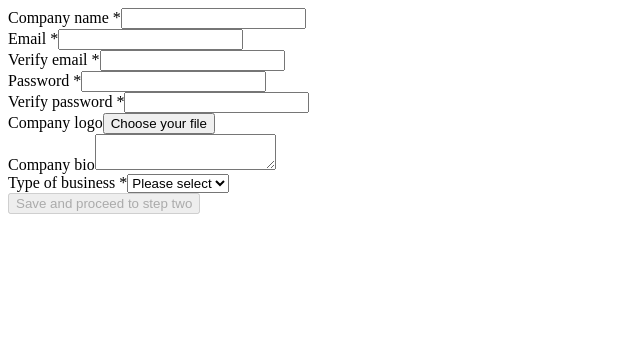
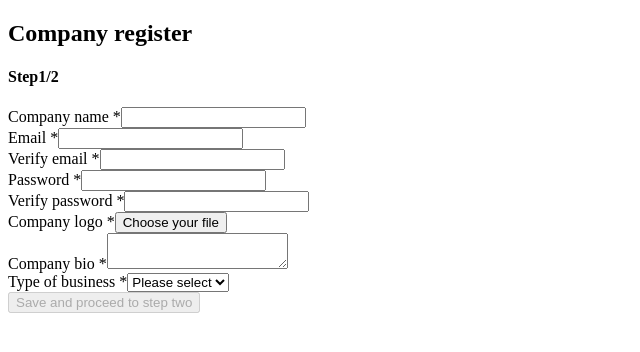
Before and after one commit to netojose/women-boss-society-test-site, a React app: page /register/company in a window 1280 px wide. Shown: the top 352 px of the page, without its empty margins (0-640 px from the left). Built offline with nearby package versions, Linux system fonts and the light colour scheme.

Commit message:
forms - validation

```diff
--- a/package.json
+++ b/package.json
@@ -33,6 +33,7 @@
   },
   "dependencies": {
     "@emotion/core": "^10.0.17",
+    "Validator": "^1.0.8",
     "prop-types": "^15.7.2",
     "react": "^16.10.1",
     "react-dom": "^16.10.1",
--- a/src/components/Form/File.js
+++ b/src/components/Form/File.js
@@ -3,6 +3,7 @@ import PropTypes from 'prop-types'
 
 import inputPropTypes from './input-propTypes'
 import InputWrapper from './InputWrapper'
+import InputError from './InputError'
 
 const imageTypes = ['image/gif', 'image/jpeg', 'image/png']
 
@@ -23,13 +24,14 @@ const File = ({ label, name, accept, showPreview }) => {
     }, [inputFileRef])
     return (
         <InputWrapper label={label} id={name}>
-            {({ handleChange, value }) => (
+            {({ handleChange, value, error }) => (
                 <>
                     <input
                         type="button"
                         value="Choose your file"
                         onClick={handleInputFileClick}
                     />
+                    <InputError error={error} />
                     <input
                         hidden
                         type="file"
--- a/src/components/Form/Form.js
+++ b/src/components/Form/Form.js
@@ -3,7 +3,7 @@ import PropTypes from 'prop-types'
 
 import FormContext from './context'
 
-const Form = ({ children, onSubmit, onChange }) => {
+const Form = ({ children, onSubmit, onChange, errors }) => {
     const [values, setValues] = useState({})
     const handleSubmit = useCallback(
         e => {
@@ -14,6 +14,7 @@ const Form = ({ children, onSubmit, onChange }) => {
     )
     const context = {
         values,
+        errors,
         handleChange: ({ target: { name: field, value } }) => {
             const data = { ...values, [field]: value }
             onChange({ field, value, data })
@@ -31,13 +32,15 @@ const Form = ({ children, onSubmit, onChange }) => {
 
 Form.defaultProps = {
     onSubmit: () => undefined,
-    onChange: () => undefined
+    onChange: () => undefined,
+    errors: {}
 }
 
 Form.propTypes = {
     children: PropTypes.node.isRequired,
     onSubmit: PropTypes.func,
-    onChange: PropTypes.func
+    onChange: PropTypes.func,
+    errors: PropTypes.shape({})
 }
 
 export default Form
--- a/src/components/Form/Input.js
+++ b/src/components/Form/Input.js
@@ -3,10 +3,12 @@ import PropTypes from 'prop-types'
 
 import inputPropTypes from './input-propTypes'
 import InputWrapper from './InputWrapper'
+import InputError from './InputError'
 
 const Input = ({ label, name, type }) => (
     <InputWrapper label={label} id={name}>
-        {({ handleChange, value }) => (
+        {({ handleChange, value, error }) => (
+            <>
                 <input
                     id={name}
                     name={name}
@@ -14,6 +16,8 @@ const Input = ({ label, name, type }) => (
                     type={type}
                     onChange={handleChange}
                 />
+                <InputError error={error} />
+            </>
         )}
     </InputWrapper>
 )
--- /dev/null
+++ b/src/components/Form/InputError.js
@@ -0,0 +1,10 @@
+import React from 'react'
+import PropTypes from 'prop-types'
+
+const InputError = ({ error }) => error && <span>{error}</span>
+
+InputError.propTypes = {
+    error: PropTypes.string.isRequired
+}
+
+export default InputError
--- a/src/components/Form/InputWrapper.js
+++ b/src/components/Form/InputWrapper.js
@@ -4,11 +4,13 @@ import PropTypes from 'prop-types'
 import FormContext from './context'
 
 const InputWrapper = ({ children, label, id }) => {
-    const { values, handleChange } = useContext(FormContext)
+    const { values, errors, handleChange } = useContext(FormContext)
+    const value = values[id] || ''
+    const error = errors[id] || ''
     return (
         <div>
             <label htmlFor={id}>{label}</label>
-            {children({ value: values[id] || '', handleChange })}
+            {children({ value, error, handleChange })}
         </div>
     )
 }
--- a/src/components/Form/Select.js
+++ b/src/components/Form/Select.js
@@ -3,17 +3,26 @@ import PropTypes from 'prop-types'
 
 import inputPropTypes from './input-propTypes'
 import InputWrapper from './InputWrapper'
+import InputError from './InputError'
 
 const Select = ({ label, name, options }) => (
     <InputWrapper label={label} id={name}>
-        {({ handleChange, value }) => (
-            <select id={name} name={name} onChange={handleChange} value={value}>
+        {({ handleChange, value, error }) => (
+            <>
+                <select
+                    id={name}
+                    name={name}
+                    onChange={handleChange}
+                    value={value}
+                >
                     {options.map(option => (
                         <option key={option.value} value={option.value}>
                             {option.label}
                         </option>
                     ))}
                 </select>
+                <InputError error={error} />
+            </>
         )}
     </InputWrapper>
 )
--- a/src/components/Form/Textarea.js
+++ b/src/components/Form/Textarea.js
@@ -2,16 +2,20 @@ import React from 'react'
 
 import inputPropTypes from './input-propTypes'
 import InputWrapper from './InputWrapper'
+import InputError from './InputError'
 
 const Textarea = ({ label, name }) => (
     <InputWrapper label={label} id={name}>
-        {({ handleChange, value }) => (
+        {({ handleChange, value, error }) => (
+            <>
                 <textarea
                     id={name}
                     name={name}
                     value={value}
                     onChange={handleChange}
                 />
+                <InputError error={error} />
+            </>
         )}
     </InputWrapper>
 )
--- a/src/screens/RegisterCompany/RegisterCompany.js
+++ b/src/screens/RegisterCompany/RegisterCompany.js
@@ -1,19 +1,61 @@
-import React, { useCallback } from 'react'
+import React, { useCallback, useState } from 'react'
 
 import Form from '../../components/Form'
+import validator from '../../utils/validator'
+import { maxwords } from '../../utils/custom-validation-rules'
 
 export default () => {
-    const handleSubmit = useCallback(values => {
-        console.log(values)
+    const [step, setStep] = useState(1)
+    const [formErrors, setFormErrors] = useState({})
+    const [enabledSubmit, setEnabledSubmit] = useState(false)
+
+    const handleSubmit = useCallback(() => {
+        setStep(2)
     }, [])
 
     const handleChange = useCallback(values => {
-        console.log(values)
+        const { data } = values
+        const rules = {
+            name: 'required',
+            email: 'required|email',
+            verify_email: 'required|email|same:email',
+            password: 'required',
+            verify_password: 'required|same:password',
+            logo: 'required',
+            bio: 'required|maxwords:500',
+            type: 'required'
+        }
+        const customRules = {
+            maxwords
+        }
+        const errors = validator({ data, rules, customRules })
+        const isValid = Object.keys(errors).length === 0
+        setEnabledSubmit(isValid)
+        const inputErrors = {}
+        if (data.email !== data.verify_email) {
+            inputErrors.verify_email = 'Email does not match, please try again'
+        }
+        if (data.password !== data.verify_password) {
+            inputErrors.verify_password =
+                'Password does not match, please try again'
+        }
+        setFormErrors(inputErrors)
     }, [])
 
     return (
         <div>
-            <Form onSubmit={handleSubmit} onChange={handleChange}>
+            <h2>Company register</h2>
+            <h4>
+                Step
+                {step}
+                /2
+            </h4>
+            {step === 1 && (
+                <Form
+                    onSubmit={handleSubmit}
+                    onChange={handleChange}
+                    errors={formErrors}
+                >
                     <Form.Input name="name" label="Company name *" />
                     <Form.Input name="email" label="Email *" type="email" />
                     <Form.Input
@@ -31,8 +73,12 @@ export default () => {
                         label="Verify password *"
                         type="password"
                     />
-                <Form.File name="logo" label="Company logo" accept="image/*" />
-                <Form.Textarea name="bio" label="Company bio" />
+                    <Form.File
+                        name="logo"
+                        label="Company logo *"
+                        accept="image/*"
+                    />
+                    <Form.Textarea name="bio" label="Company bio *" />
                     <Form.Select
                         name="type"
                         label="Type of business *"
@@ -49,8 +95,13 @@ export default () => {
                             { label: 'Travel', value: 9 }
                         ]}
                     />
-                <Form.Submit label="Save and proceed to step two" disabled />
+                    <Form.Submit
+                        label="Save and proceed to step two"
+                        disabled={!enabledSubmit}
+                    />
                 </Form>
+            )}
+            {step === 2 && <p>Step 2</p>}
         </div>
     )
 }
--- /dev/null
+++ b/src/utils/custom-validation-rules.js
@@ -0,0 +1,8 @@
+export const maxwords = {
+    handler: (name, value, params) => {
+        const matches = value.match(/\S+/g)
+        const count = matches ? matches.length : 0
+        return count <= parseInt(params[0], 10)
+    },
+    message: "Your text can't have more than 500 words"
+}
--- /dev/null
+++ b/src/utils/validator.js
@@ -0,0 +1,14 @@
+import Validator from 'Validator'
+
+export default ({ data = {}, rules = {}, customRules = {} }) => {
+    const v = Validator.make(data, rules)
+    Object.keys(customRules).forEach(rule => {
+        v.extend(rule, customRules[rule].handler, customRules[rule].message)
+    })
+    v.fails()
+    const errors = v.getErrors()
+    return Object.keys(errors).reduce(
+        (acc, curr) => ({ ...acc, [curr]: errors[curr][0] }),
+        {}
+    )
+}
```
Also changed, not shown: 2 other files (tests, documents, lock files or other folders). Lines whose indentation alone changed are shown as unchanged.
